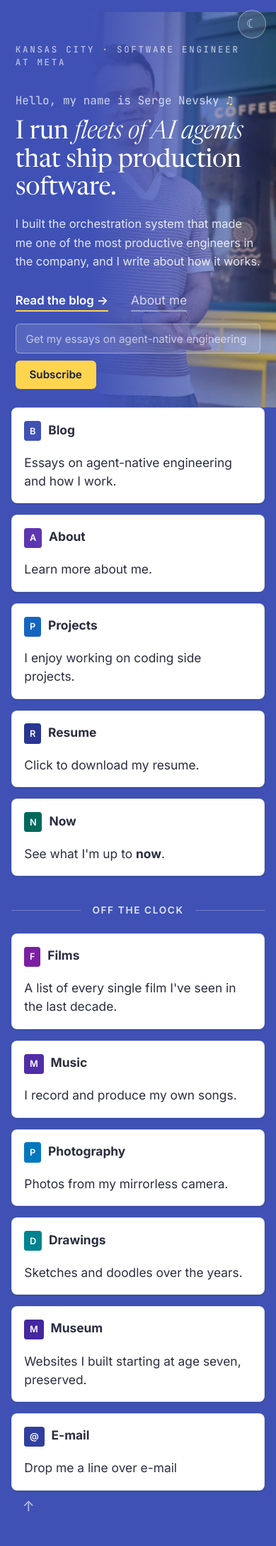
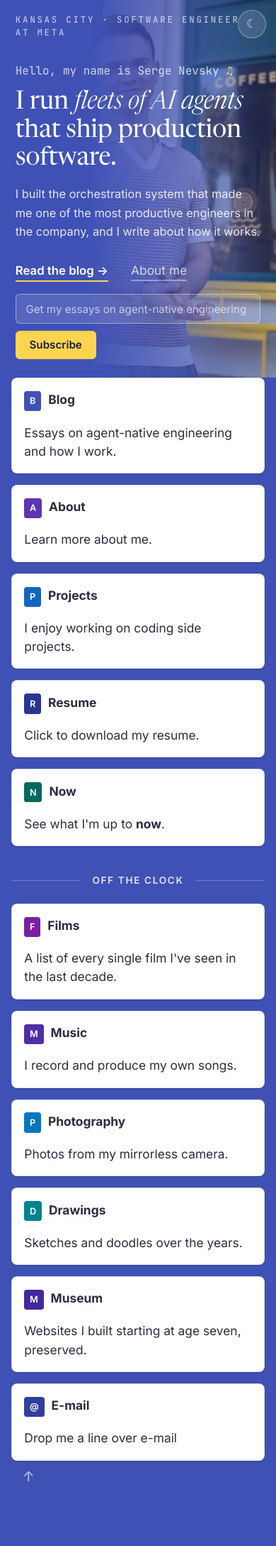
Before and after one commit to Dejital/dejital.github.com, a Jekyll site: the page built from index.html, in a window 390 px wide. Shown: the whole page at 71% size. Built offline with Jekyll 4.4.1, drawn with Linux system fonts in a browser that asks for light colours; after the commit the page ends 2136 px from its top, so only the background shows below that.

Commit message:
Mobile hero: pull flush under the header bar
Negative top margin cancels the three stacked gaps (heading margin-top 1em,
main padding-top 0.5em, header margin-bottom 16px) so the indigo hero and
indigo header read as one block on small screens. Desktop unchanged.

Co-Authored-By: Claude Fable 5 <noreply@anthropic.com>

```diff
--- a/assets/css/screen.css
+++ b/assets/css/screen.css
@@ -366,6 +366,9 @@ footer a:hover {
         /* full-bleed: break out of .content's centered column */
         margin-left: calc(50% - 50vw);
         margin-right: calc(50% - 50vw);
+        /* pull up over main's 0.5em top padding + the header's 16px
+           margin-bottom so the indigo hero sits flush under the header */
+        margin-top: calc(-0.5em - 16px);
         padding: 2.5em 1.25em 1.5em;
     }
 
```
